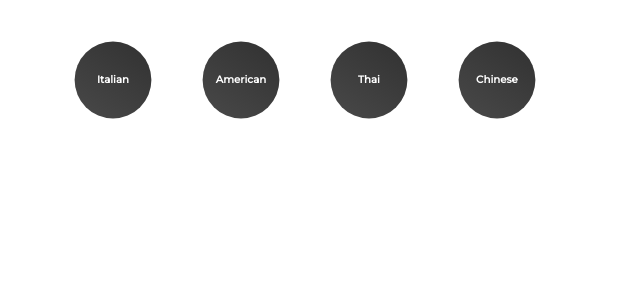
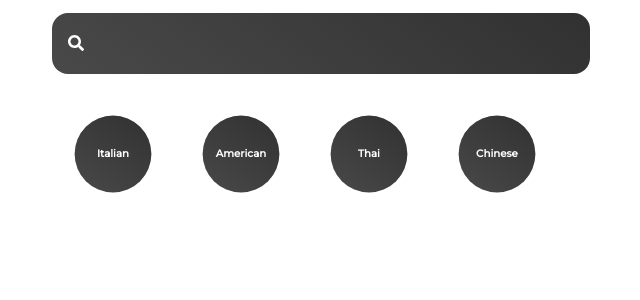
Before and after one commit to sureshcstha/delicious, a React (Create React App) app: page /recipe/1 in a window 1280 px wide. Shown: the top 300 px of the page, without its empty margins (319-959 px from the left). Built offline with nearby package versions, Linux system fonts and the light colour scheme.

Commit message:
Search bar and search result page

```diff
--- a/src/App.js
+++ b/src/App.js
@@ -1,11 +1,13 @@
 import Pages from "./pages/Pages";
 import Category from "./components/Category";
 import { BrowserRouter, Link } from 'react-router-dom';
+import Search from "./components/Search";
 
 function App() {
   return (
     <div className="App">
     <BrowserRouter>
+      <Search />
       <Category />
       <Pages />
     </BrowserRouter>
--- /dev/null
+++ b/src/components/Search.jsx
@@ -0,0 +1,54 @@
+import styled from 'styled-components';
+import { useState } from 'react';
+import { FaSearch } from 'react-icons/fa';
+import { useNavigate } from 'react-router-dom';
+
+function Search() {
+  const [input, setInput] = useState("");
+  const navigate = useNavigate();
+
+  const submitHandler = (e) => {
+    e.preventDefault();
+    navigate('/searched/' + input);
+  };
+
+  return (
+    <FormStyle onSubmit={submitHandler}>
+      <div>
+        <FaSearch></FaSearch>
+        <input
+          onChange={(e) => setInput(e.target.value)}
+          type="text"
+          value={input}/>
+      </div>
+    </FormStyle>
+    )
+}
+
+const FormStyle = styled.form`
+  margin: 0rem 20rem;
+  div {
+    position: relative;
+    width: 100%;
+  }
+  input{
+    border: none;
+    background: linear-gradient(35deg, #494949, #313131);
+    font-size: 1.5rem;
+    color: white;
+    padding: 1rem 3rem;
+    border: none;
+    border-radius: 1rem;
+    outline: none;
+    width: 100%;
+  }
+  svg{
+    position: absolute;
+    top: 50%;
+    left: 0%;
+    transform: translate(100%, -50%);
+    color: white;
+  }
+`;
+
+export default Search;
--- a/src/pages/Pages.jsx
+++ b/src/pages/Pages.jsx
@@ -2,12 +2,14 @@
 import Home from "./Home";
 import { Route, Routes } from 'react-router-dom';
 import Cuisine from "./Cuisine";
+import Searched from './Searched';
 
 function Pages() {
   return (
     <Routes>
         <Route path='/' element={<Home />} />
         <Route path='/cuisine/:type' element={<Cuisine />} />
+        <Route path='/searched/:search' element={<Searched />} />
     </Routes>
   )
 }
--- /dev/null
+++ b/src/pages/Searched.jsx
@@ -0,0 +1,58 @@
+import React from 'react';
+import { useEffect, useState } from 'react';
+import { useParams, Link } from 'react-router-dom';
+import styled from 'styled-components';
+
+function Searched() {
+  const [searchedRecipes, setSearchedRecipes] = useState([]);
+  let params = useParams();
+
+  const getSearched = async (name) => {
+    const data = await fetch(
+      `https://api.spoonacular.com/recipes/complexSearch?apiKey=${process.env.REACT_APP_API_KEY}&query=${name}`
+    );
+    const recipies = await data.json();
+    setSearchedRecipes(recipies.results);
+  }
+
+  useEffect(() => {
+    getSearched(params.search);
+    console.log(params.search);
+  }, [params.search]);
+
+  return (
+    <Grid>
+      {searchedRecipes.map((item) => {
+        return(
+          <Card key={item.id}>
+            <Link to={"/recipe/" + item.id}>
+              <img src={item.image} alt="" />
+              <h4>{item.title}</h4>
+            </Link>
+          </Card>
+        );
+      })}
+    </Grid>
+  )
+}
+
+const Grid = styled.div`
+  display: grid;
+  grid-template-columns: repeat(auto-fit, minmax(20rem, 1fr));
+  grid-gap: 3rem;
+`;
+const Card = styled.div`
+  img{
+    width: 100%;
+    border-radius: 2rem;
+  }
+  a {
+    text-decoration: none;
+  }
+  h4 {
+    text-align: center;
+    padding: 1rem;
+  }
+`;
+
+export default Searched;
```
